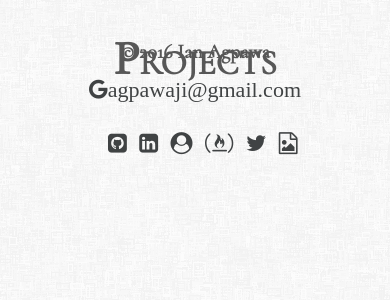
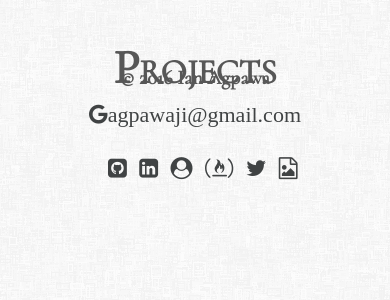
Before and after one commit to TheArtilect/portfolioN, a Python web app: template templates/projects.html in a window 390 px wide. Shown: the part 234-534 px from the top of the page. Run offline with Jinja, Linux system fonts and the light colour scheme; the template is opened without the code that fills it, so the values that code supplies are empty; some libraries are stand-ins or nearby versions.

Commit message:
feat: Add portfolio to projects

```diff
--- a/Gruntfile.js
+++ b/Gruntfile.js
@@ -64,6 +64,7 @@ module.exports = function(grunt) {
   grunt.loadNpmTasks('grunt-responsive-images');
 /*
   grunt.loadNpmTasks('grunt-contrib-clean');
+
   grunt.loadNpmTasks('grunt-contrib-copy');
   grunt.loadNpmTasks('grunt-mkdir');
 
--- a/my_projects.py
+++ b/my_projects.py
@@ -6,13 +6,12 @@ from Project import Project
 
 portfolio = Project("Portfolio",
                     "Personal portfolio of projects.",
-                    "Developed ",
                     "",
                     "https://ian-agpawa.appspot.com/",
                     "https://github.com/ianagpawa/portfolio",
                     ["Python", "Jinja2", "Webapp2", "Grunt", "Google App Engine"],
+                    "currentPortfolio",
                     "Oct. 2017"
-
                     )
 chronicle = Project("Tech Blog",
                     "Personal tech blog.",
@@ -236,5 +235,5 @@ portfolio_old = Project("Portfolio",
 special = catalog
 featured = [chronicle, tacohub, weather2, simon]
 
-projects = [special] + featured + [synchronicity, quote, image, tictactoe, calculator, pomodoro, shortener, audacious, wiki, header,
+projects = [special] + featured + [synchronicity, portfolio, quote, image, tictactoe, calculator, pomodoro, shortener, audacious, wiki, header,
             timestamp, metadata, weather, finance, tribute, blog, portfolio_old]
--- a/static/css/media.css
+++ b/static/css/media.css
@@ -8,6 +8,12 @@
         margin-left: 5vw;
         padding-top: 1vh;
     }
+
+    .projects-h1{
+        padding-top: 1vh;
+        padding-bottom: 2vh;
+    }
+
 }
 
 @media screen and (max-width: 380px){
--- a/templates/projects.html
+++ b/templates/projects.html
@@ -4,7 +4,7 @@
 
 <div class='container-fluid'>
     <div class='col-md-12 text-center projects-page'>
-        <h1>Projects</h1>
+        <h1 class='projects-h1'>Projects</h1>
     </div>
     <div class="text-left col-md-12" id='projects'>
 
```
Also changed, not shown: static/images/currentPortfolio-600.jpg (added), static/images/images_src/currentPortfolio.png (added), 1 other file.
